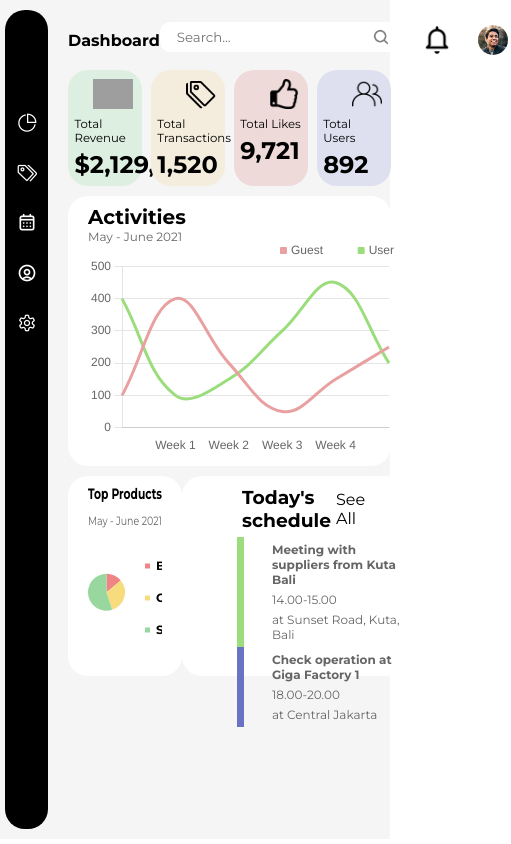
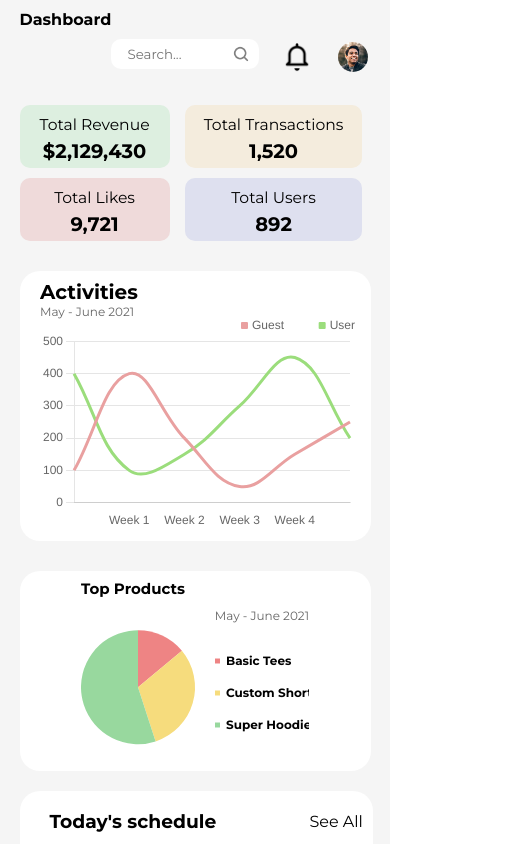
Before and after one commit to arpittyagi102/Task-for-Listed, a React (Create React App) app: page /dashboard in a window 390 px wide. Shown: the top 844 px of the page, 511 px wide, since content can reach past the window. Built offline with nearby package versions, Linux system fonts and the light colour scheme; grey boxes are pictures that could not be loaded.

Commit message:
Made the dashboard page responsive

```diff
--- a/src/components/Dashboard/ChartOuter/ChartOuter.js
+++ b/src/components/Dashboard/ChartOuter/ChartOuter.js
@@ -5,7 +5,7 @@ import { Line } from "react-chartjs-2"
 export default function ChartOuter() {
     return (
         <>
-            <div style={{ height: '250px', width: '95%', padding:'0px 20px' }}>
+            <div style={{ height: '250px', width: '90%', padding:'0px 20px' }} className="main-chart">
                 <Line data={data} options={options} />
             </div>
         </>
--- a/src/components/Dashboard/ChartOuter/PieChartOuter.js
+++ b/src/components/Dashboard/ChartOuter/PieChartOuter.js
@@ -5,7 +5,7 @@ import { Pie } from "react-chartjs-2"
 export default function ChartOuter() {
     return (
         <>
-            <div style={{ height: '180px', width: '65%', margin:"0px 20px" }}>
+            <div style={{ height: '180px', width: '65%',  }}>
                 <Pie data={data} options={options}/>
             </div>
         </>
--- a/src/components/Dashboard/Dashboard.js
+++ b/src/components/Dashboard/Dashboard.js
@@ -52,7 +52,7 @@ export default function Dashboard() {
                         <div className="piechart-box">
                             <PieChartOuter/>
                         </div>
-                        <div className="schedule-box" style={{padding:"5px 40px",display:"flex","justifyContent":"space-evenly",flexDirection:"column"}}>
+                        <div className="schedule-box">
                             <div className="schedule-header" style={{display:"flex","justifyContent":"space-between",alignItems:"center"}}>
                                 <h3 style={{margin:"5px"}}>Today's schedule</h3>
                                 See All
--- a/src/components/Dashboard/dashboard.css
+++ b/src/components/Dashboard/dashboard.css
@@ -4,35 +4,32 @@
 .outer{
     position:absolute;
     display: flex;
-    justify-content: center;
-    top:0px;
-    right:0px;
-    bottom:0px;
-    left:0px;
-    height: 97vh;
-    padding :10px 40px;
+    justify-content: space-around;
+    height: 100vh;
+    width: 100%;
     padding-left:calc(100%-50px);
     background-color: #f5f5f5;
-
+    overflow: hidden;
 }
 .left{
     float:left;
     width: 20%;
     background-color: black;
     border-radius: 40px;
+    height: 95%;
+    align-self: center;
 }
 .main-page{
     float: right;
     width:75%;
-    margin-left: 50px;
     display: flex;
     flex-direction: column;
-    justify-content:stretch;
+    justify-content:space-evenly;
 }
 .header{
     width:100%;
-    height: 60px;
     display: flex;
+    height: 50px;
     align-items: center;
     justify-content: space-between;
     font-weight: bold;
@@ -132,18 +129,21 @@ p{
     font-size: 12px;
 }
 .schedule-box{
-    height: 190px;
+    padding:5px 40px;
+    display:flex;
+    justify-content:space-evenly;
+    flex-direction:column;
 }
 .schedule-box *{
     margin-left:15px
 }
 @media screen and (max-width: 1300px) {
     .outer{
-        padding:10px 5px;
+        padding:10px 0px;
     }
-    .main-page{
+    /* .main-page{
         margin-left:20px;
-    }
+    } */
 }
 @media screen and (max-width: 1200px) {
     .outer{
@@ -151,11 +151,94 @@ p{
     }
     .left{
         width:50px;
-        height: 100% ;
+        /* height: 100% ; */
         border-radius: 20px;
     }
     .main-page{
-        width:85%;
+        width:1000px;
+    }
+}
+@media screen and (max-width: 1100px) {
+    .main-page{
+        width:90%;
+    }
+    .schedule-box{
+        padding: 5px 10px;
+    }
+}
+@media screen and (max-width: 900px) {
+    .color-box p{
+        font-size: 1.8vw;
+    }
+    .color-box h2{
+        font-size: 2.8vw;
+    }
+    .colorbox-icon{
+        height: 3vw;
+    }
+}
+@media screen and (max-width:700px){
+    .outer{
+        height: auto;
+    }
+    .left{
+        display: none;
+    }
+    .right{
+        width:95%;
+    }
+    .header{
+        flex-direction: column;
+        align-items: start;
+        height: auto;
+    }
+    .colorbox-icon{
+        display: none;
+    }
+    .bottom-cover{
+        flex-direction: column;
+        gap:20px;
+    }
+    .schedule-box{
+        width: 95%;
+    }
+    .piechart-box{
+        width: 100%;
+    }
+    .header-right{
+        width:20px;
+        margin:10px 0px;
+    }
+    .main-page{
+        gap:20px;
+    }
+}
+@media screen and (max-width:400px) {
+    .color-boxes{
+        display: grid;
+        grid-template-columns: auto auto;
+        justify-content: stretch;
+        gap:10px;
+    }
+    .color-box{
+        width: 90%;
+        border-radius: 10px;
+        padding: 5px;
+        align-items: center;
+    }
+    .color-box p{
+        font-size: 4vw;
+    }
+    .color-box h2{
+        font-size: 5vw;
+    }
+    .header-right{
+        width:90vw;
+        justify-content: flex-end;
+
+    }
+    .header-right input{
+        width:20vw;
     }
 
 }
--- a/src/components/Sign-In/Sign-In-page.js
+++ b/src/components/Sign-In/Sign-In-page.js
@@ -3,10 +3,8 @@ import './SignInPage.css';
 import appleicon from './apple-icon.svg';
 import { useGoogleLogin } from '@react-oauth/google';
 import googleicon from './google-icon.svg'
-import jwtDecode from "jwt-decode";
 import { Link } from "react-router-dom";
 
-var userdata;
 export default function SignInPage() {
 
     const login = useGoogleLogin({
@@ -14,16 +12,6 @@ export default function SignInPage() {
         flow: 'auth-code',
         redirect_uri:"https://taskforlisted.netlify.app/dashboard",
       });
-
-    function loggedin(response) {
-        console.log(response);
-        //userdata = jwtDecode(response);
-        /* console.log(userdata);
-        console.log("Name : " + userdata.name)
-        console.log("email : " + userdata.email)
-        console.log("Picture : " + userdata.picture);
-        window.location.href="/dashboard";     */
-    }
 
     return (
         <>
```
Also changed, not shown: 1 other file (tests, documents, lock files or other folders).
